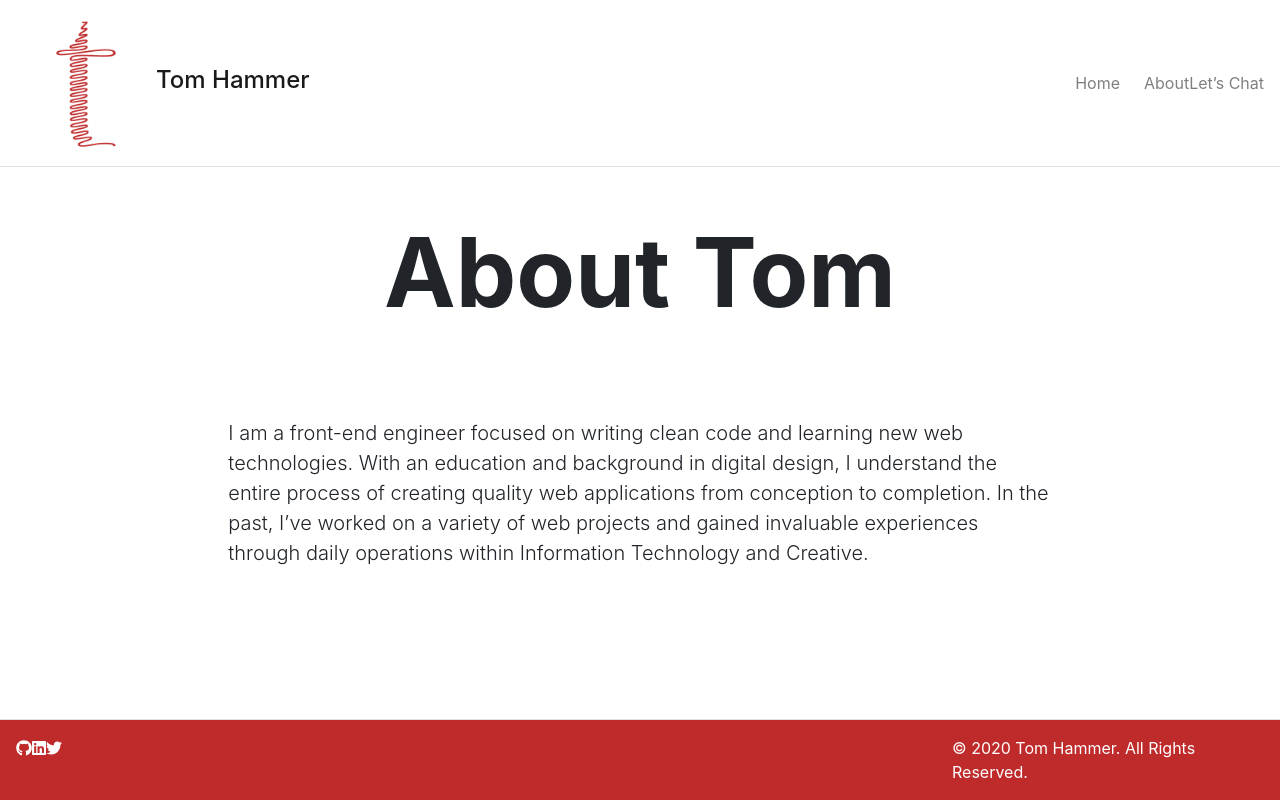
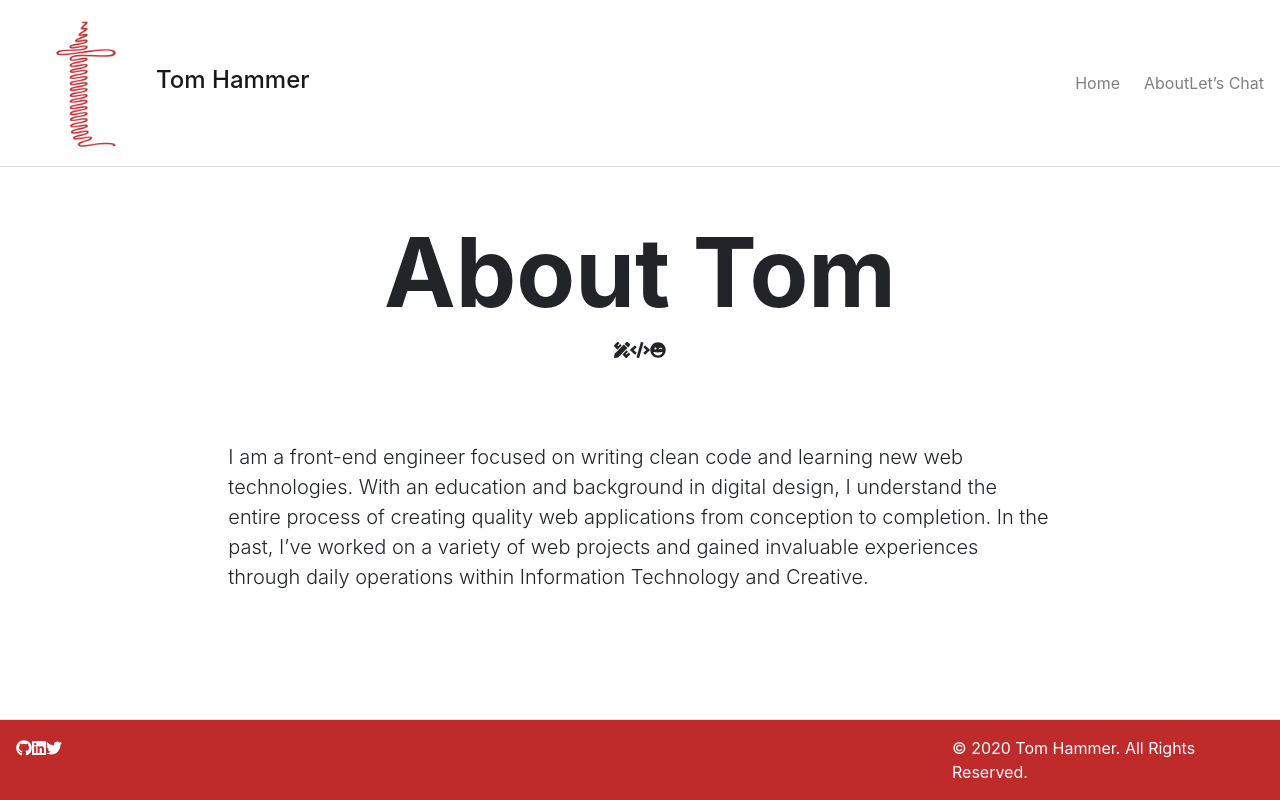
Before and after one commit to tjhammer845/tjhammer845.github.io, a React (Create React App) app: page /about in a window 1280 px wide. Built offline with nearby package versions, Linux system fonts and the light colour scheme.

Commit message:
react parser to add font awesome icons in state

```diff
--- a/src/App.js
+++ b/src/App.js
@@ -3,11 +3,6 @@ import { BrowserRouter as Router, Route, Link } from 'react-router-dom';
 import Container from 'react-bootstrap/Container';
 import Navbar from 'react-bootstrap/Navbar';
 import Nav from 'react-bootstrap/Nav';
-import ReactHtmlParser from "react-html-parser";
-
-// fontawesome imports
-import { faTwitter } from "@fortawesome/free-brands-svg-icons";
-import { FontAwesomeIcon } from "@fortawesome/react-fontawesome";
 
 import './App.css';
 
@@ -24,9 +19,6 @@ class App extends React.Component {
     state = {
         title: 'Tom Hammer',
         siteTitle: 'TH | Front-End Engineer and Digital Designer',
-        // icon1: '<FontAwesomeIcon className="p-0" icon={faPencilRuler} />',
-        icon2: '<FontAwesomeIcon className="p-0" icon={faCode} />',
-        // icon3: '<FontAwesomeIcon className="p-0" icon={faGrinWink} />',
         headerLinks: [
             { title: 'Home', path: '/react-portfolio-tjh' },
             { title: 'About', path: '/about' },
--- a/src/components/Hero.js
+++ b/src/components/Hero.js
@@ -3,10 +3,11 @@ import Jumbotron from 'react-bootstrap/Jumbotron';
 import Container from 'react-bootstrap/Container';
 import Row from 'react-bootstrap/Row';
 import Col from 'react-bootstrap/Col';
-import ReactHtmlParser from "react-html-parser";
 
 // fontawesome imports
-import { faTwitter } from "@fortawesome/free-brands-svg-icons";
+import { faPencilRuler } from "@fortawesome/free-solid-svg-icons";
+import { faCode } from "@fortawesome/free-solid-svg-icons";
+import { faGrinWink } from "@fortawesome/free-solid-svg-icons";
 import { FontAwesomeIcon } from "@fortawesome/react-fontawesome";
 
 function Hero(props) {
@@ -17,9 +18,11 @@ function Hero(props) {
                 <Row className="justify-content-center py-5">
                     <Col md={8} sm={12} className="text-center">
                         {props.title && <h2 className="display-1 font-weight-bolder">{props.title}</h2>}
+                        <FontAwesomeIcon className="p-0" icon={faPencilRuler} />
+                        <FontAwesomeIcon className="p-0" icon={faCode} />
+                        <FontAwesomeIcon className="p-0" icon={faGrinWink} />
                         {props.subTitle && <h3 className="display-4 font-weight-light">{props.subTitle}</h3>}
                         {props.text && <h4 className="lead font-weight-light">{props.text}</h4>}
-                        {ReactHtmlParser(props.icon2)}
                     </Col>
                 </Row>
             </Container>
```
Also changed, not shown: 13 other files (tests, documents, lock files or other folders).
